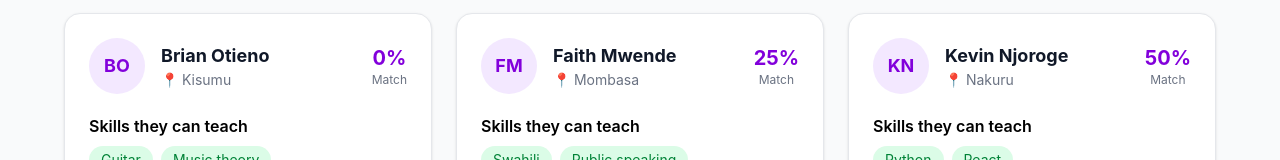
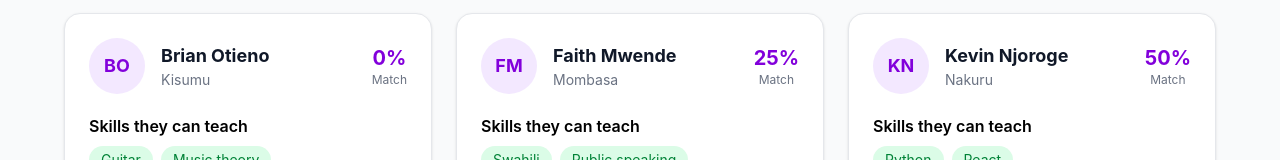
Before and after one commit to Nicole-ke/Skills-swap, a React (Vite) app: page / in a window 1280 px wide. Shown: the part 249-409 px from the top of the page. Built offline with nearby package versions, Linux system fonts and the light colour scheme; data requests are answered from the project's data file.

Commit message:
Update MatchCard component

```diff
--- a/src/components/MatchCard.jsx
+++ b/src/components/MatchCard.jsx
@@ -29,7 +29,7 @@ function MatchCard({
 
         <div className="min-w-0">
           <h2 className="text-lg font-bold text-gray-900">{name}</h2>
-          <p className="text-sm text-gray-500">📍 {location}</p>
+          <p className="text-sm text-gray-500"> {location}</p>
         </div>
 
         <div className="ml-auto text-center">
```
